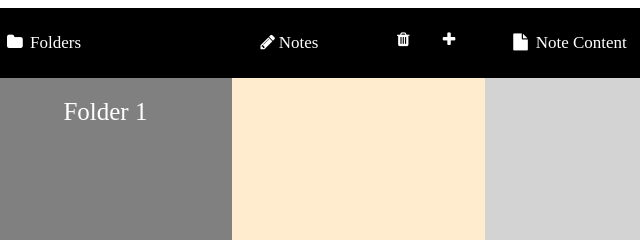
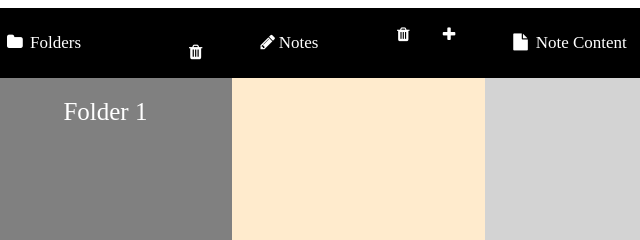
Before and after one commit to dtFocuS/noteminder-front-end, a plain HTML site: page index.html in a window 1280 px wide. Shown: the top 240 px of the page, 29-669 px from the left. Drawn offline with Linux system fonts and the light colour scheme; no server answers.

Commit message:
added delete button to folders, some style changes

```diff
--- a/css/style.css
+++ b/css/style.css
@@ -202,6 +202,15 @@
   font-size: 17px;
 }
 
+.div4 #remove-folder {
+  padding: 0;
+  float: right;
+  margin-right: 10%;
+  margin-top: 14%;
+  color: white;
+  cursor: pointer;
+}
+
 .div5 {
   grid-area: 1 / 2 / 2 / 3;
   width: 100%;
@@ -221,7 +230,7 @@
 .div5 #add-note {
   float: right;
   margin-right: 10%;
-  margin-top: 9%;
+  margin-top: 7%;
   color: white;
   cursor: pointer;
 }
@@ -229,7 +238,7 @@
 .div5 #remove-note {
   float: right;
   margin-right: 10%;
-  margin-top: 9%;
+  margin-top: 7%;
   color: white;
   cursor: pointer;
 }
--- a/index.html
+++ b/index.html
@@ -64,6 +64,7 @@
 
         <div class="div4" id="topNav">
           <a id="folders"><i class="fa fa-fw fa-folder"></i> Folders</a>
+          <a id="remove-folder"><i class="fa fa-fw fa-trash" id="delete-folder"></i></a>
         </div>
 
         <div class="div5" id="center-piece">
```
